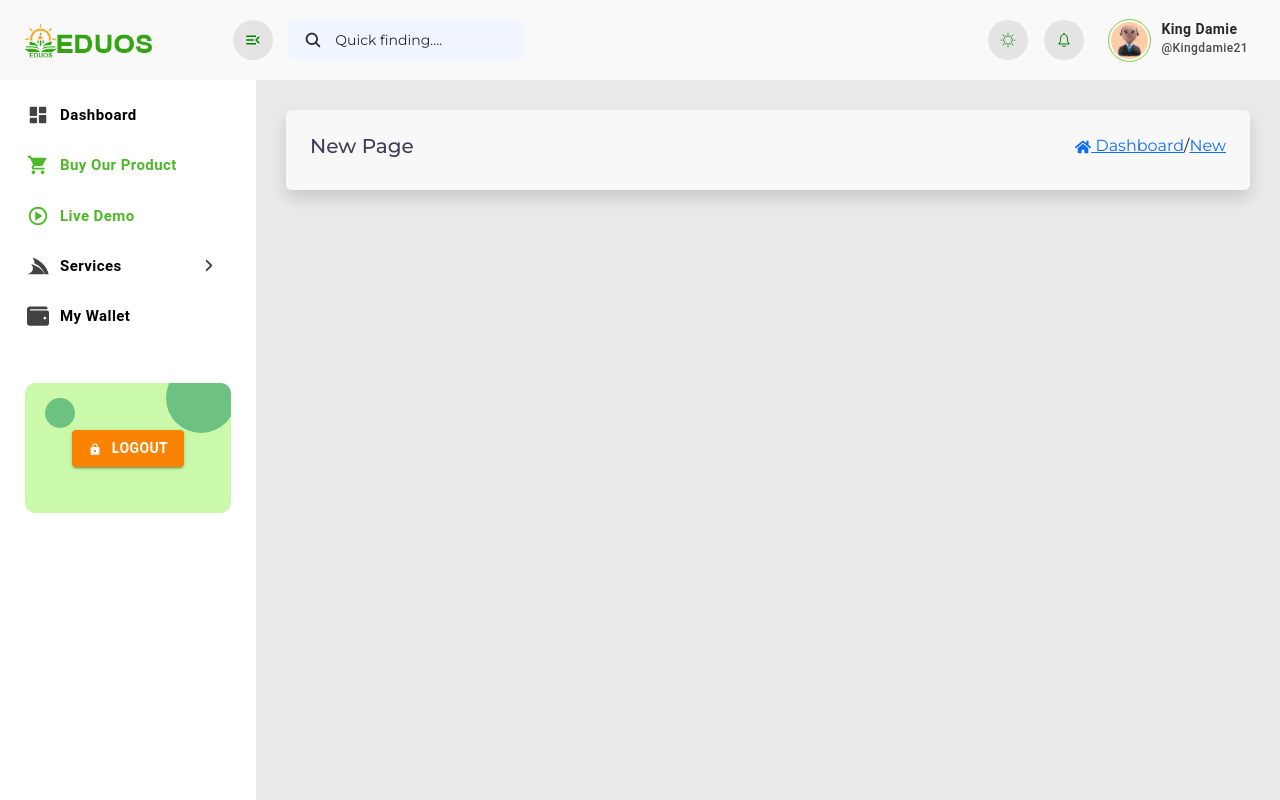
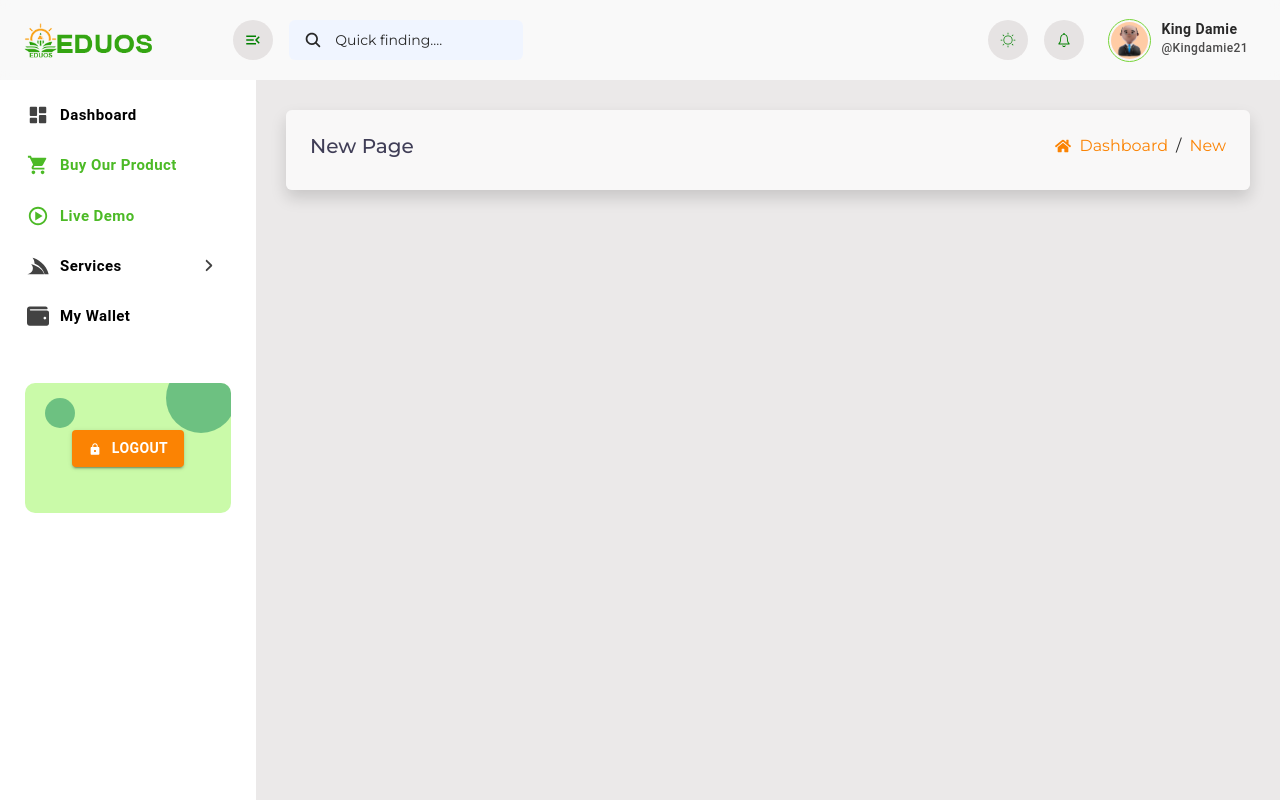
Before and after one commit to Eduos2025/eduos-final, a React (Vite) app: page /new in a window 1280 px wide. Built offline with nearby package versions, Linux system fonts and the light colour scheme; what @radix-ui/themes would draw is missing.

Commit message:
Buy Product

```diff
--- a/src/App.jsx
+++ b/src/App.jsx
@@ -14,6 +14,7 @@ import "bootstrap/dist/css/bootstrap.min.css";
 import Newpage from "./pages/dashboard/Newpage";
 import UserDashboardLayout from "./layouts/UserDashboardLayout";
 import UserDashboard from "./pages/user-dashboard/Dashboard";
+import BuyProduct from "./pages/user-dashboard/BuyProduct";
 
 function App() {
 	return (
@@ -36,16 +37,31 @@ function App() {
 						</DashboardLayout>
 					}
 				/>
-				<Route path="/new" element={<DashboardLayout><Newpage/></DashboardLayout>} />
+				<Route
+					path="/new"
+					element={
+						<DashboardLayout>
+							<Newpage />
+						</DashboardLayout>
+					}
+				/>
 
 				{/* user dashboard  */}
 				<Route
-				   path="/user/dashboard"
-				   element={
-					<UserDashboardLayout>
-						<UserDashboard/>
-					</UserDashboardLayout>
-				}
+					path="/user/dashboard"
+					element={
+						<UserDashboardLayout>
+							<UserDashboard />
+						</UserDashboardLayout>
+					}
+				/>
+				<Route
+					path="/user/buy-product"
+					element={
+						<UserDashboardLayout>
+							<BuyProduct />
+						</UserDashboardLayout>
+					}
 				/>
 			</Routes>
 		</Router>
--- a/src/components/user-dashboard/Sidebar.jsx
+++ b/src/components/user-dashboard/Sidebar.jsx
@@ -41,10 +41,10 @@ const Sidebar = () => {
 				</li>
 
 				<li>
-					<Link to="#">
+					<Link to="/user/buy-product">
 						<Button
 							className={`w-100 ${
-								location.pathname === "#" ? "active" : ""
+								location.pathname === "/user/buy-product" ? "active" : ""
 							}`}
 							onClick={() => handleMenuClick(2)}
 						>
@@ -59,9 +59,7 @@ const Sidebar = () => {
 				<li>
 					<Link to="#">
 						<Button
-							className={`w-100 ${
-								location.pathname === "#" ? "active" : ""
-							}`}
+							className={`w-100 ${location.pathname === "#" ? "active" : ""}`}
 							onClick={() => handleMenuClick(2)}
 						>
 							<span className="icon">
--- a/src/css/dashboard.css
+++ b/src/css/dashboard.css
@@ -17,24 +17,22 @@ body {
 	--hd-color: #403e57;
 	--border-col: rgba(255, 255, 255, 1);
 	--bg-sidebar: rgba(255, 255, 255, 1);
-	  --charcoal: #333333;
-	    --primary-light: #4CBA26;
+	--charcoal: #333333;
+	--primary-light: #4cba26;
 
-	 /* Primary Colors */
-  --primary-color: #34A512;
-  --primary-hover: #2C9010;
+	/* Primary Colors */
+	--primary-color: #34a512;
+	--primary-hover: #2c9010;
 
+	/* Neutral Colors */
+	--white: #ffffff;
+	--off-white: #f7f7f7;
+	--light-gray: #e0e0e0;
+	--medium-gray: #b0b0b0;
+	--dark-gray: #424242;
 
-  /* Neutral Colors */
-  --white: #FFFFFF;
-  --off-white: #F7F7F7;
-  --light-gray: #E0E0E0;
-  --medium-gray: #B0B0B0;
-  --dark-gray: #424242;
-
-
-  /* Accent Colors */
-  --accent-color: #FF6F61;
+	/* Accent Colors */
+	--accent-color: #ff6f61;
 }
 
 body.dark {
@@ -52,7 +50,7 @@ body.dark {
 	--main-bg: #071739;
 	--hd-color: rgba(225, 225, 225, 0.95);
 	--border-col: rgba(255, 255, 255, 0.1);
-	--dark-gray: #F7F7F7;
+	--dark-gray: #f7f7f7;
 }
 ::-webkit-scrollbar {
 	width: 3px; /* Width of the vertical scrollbar */
@@ -287,13 +285,12 @@ body.dark {
 }
 .main .sidebarWrapper .sidebar ul li button:hover {
 	background: var(--hover-color) !important;
-
 }
 .main .sidebarWrapper .sidebar ul li button.active {
-		color: var( --primary-light) !important;
+	color: var(--primary-light) !important;
 }
 .main .sidebarWrapper .sidebar ul li button.active * {
-		color: var( --primary-light) !important;
+	color: var(--primary-light) !important;
 }
 .main .sidebarWrapper .sidebar ul li button.active .arrow {
 	transform: rotate(90deg);
@@ -530,6 +527,7 @@ body.dark {
 .card {
 	margin: 20px 0px;
 	border-radius: 10px;
+	flex-direction: row !important;
 	background-color: var(--bg-header) !important;
 }
 .card .hd {
@@ -609,3 +607,69 @@ body.dark {
 	.css-1bug3cd-MuiButtonBase-root-MuiPaginationItem-root {
 	background-color: var(--hover-color) !important;
 }
+.bread-crumb .bread-crumb-links {
+	display: flex;
+	gap: 0.5em;
+	align-items: center;
+}
+.bread-crumb .bread-crumb-links a {
+	color: var(--secondary-color);
+	text-decoration: none;
+	display: flex;
+	align-items: center;
+	gap: 0.5rem;
+}
+.bread-crumb .bread-crumb-links a:hover {
+	text-decoration: underline;
+}
+.bread-crumb .bread-crumb-links span {
+	color: var(--mix-color);
+}
+.display-product {
+	background-color: var(--bg-header);
+	border-radius: 10px;
+	padding: 20px;
+	display: grid;
+	grid-template-columns: repeat(3, 1fr); /* 3 items per row */
+	gap: 20px;
+	margin-bottom: 20px;
+}
+
+.display-product a{
+	text-decoration: none !important;
+}
+.display-product img {
+	width: 100%;
+	border-radius: 8px 8px 0 0 !important;
+	transition: transform 0.3s ease-in-out; /* Smooth zoom effect */
+}
+
+.display-product .product {
+	background-color: var(--main-bg);
+	border-radius: 8px !important;
+	cursor: pointer;
+	overflow: hidden; /* Ensure the image stays inside the container */
+}
+
+.display-product .product:hover img {
+	transform: scale(1.1); /* Zoom in on hover */
+}
+
+.display-product .product .product-detail {
+	padding: 20px;
+	text-align: center;
+}
+
+.display-product .product h1 {
+	font-size: 18px;
+	color: var(--darkText);
+}
+
+.display-product .product p {
+	font-size: 12px;
+}
+
+.display-product .product .product-detail button {
+	width: 100% !important;
+	background-color: var(--accent-color) !important;
+}
--- a/src/css/responsive.css
+++ b/src/css/responsive.css
@@ -90,6 +90,12 @@
 		left: 0 !important;
 		opacity: 1 !important;
 	}
+		.display-product {
+		grid-template-columns: repeat(
+			2,
+			1fr
+		); /* 2 items per row on smaller screens */
+	}
 }
 @media (min-width: 320px) and (max-width: 575px) {
 	.dashboard header button.rounded-circle {
@@ -108,4 +114,10 @@
 	.dashboard header .logo {
 		width: 100%;
 	}
+	.card{
+		flex-direction: column !important;
+	}
+	.display-product {
+		grid-template-columns: 1fr; /* 1 item per row on very small screens */
+	}
 }
--- /dev/null
+++ b/src/pages/user-dashboard/BuyProduct.jsx
@@ -0,0 +1,62 @@
+import { Link } from "react-router-dom";
+import { FaHome } from "react-icons/fa";
+import Button from "@mui/material/Button";
+const BuyProduct = () => {
+	return (
+		<div className="right-content w-100">
+			<div className="card shadow border-0 w-100 p-3 justify-content-between">
+				<h5>Buy Our Product</h5>
+				<div className="bread-crumb">
+					<div className="bread-crumb-links">
+						<Link to="/user/dashboard">
+							<FaHome /> Dashboard
+						</Link>
+						<span>/</span>
+						<Link to="#">Buy Product</Link>
+					</div>
+				</div>
+			</div>
+
+			<div className="display-product w-100 shadow">
+				<Link to="/user/view-product">
+					<div className="product shadow">
+						<img src="/sms.jpg" alt="school Management systwm" />
+						<div className="product-detail">
+							<h1>School Management System</h1>
+							<p>
+								Buy our multi-functional, self installable and ready to use
+								school management system
+							</p>
+							<Button variant="contained">Buy Now</Button>
+						</div>
+					</div>
+				</Link>
+
+				{/* <div className="product shadow">
+					<img src="/sms.jpg" alt="school Management systwm" />
+					<div className="product-detail">
+						<h1>School Management System</h1>
+						<p>
+							Buy our multi-functional, self installable and ready to use school
+							management system
+						</p>
+						<Button variant="contained">Buy Now</Button>
+					</div>
+				</div>
+				<div className="product shadow">
+					<img src="/sms.jpg" alt="school Management systwm" />
+					<div className="product-detail">
+						<h1>School Management System</h1>
+						<p>
+							Buy our multi-functional, self installable and ready to use school
+							management system
+						</p>
+						<Button variant="contained">Buy Now</Button>
+					</div>
+				</div> */}
+			</div>
+		</div>
+	);
+};
+
+export default BuyProduct;
```
Also changed, not shown: src/pages/user-dashboard/VeiwProduct.jsx (added, +8 -0 lines), public/sms.jpg (added).
